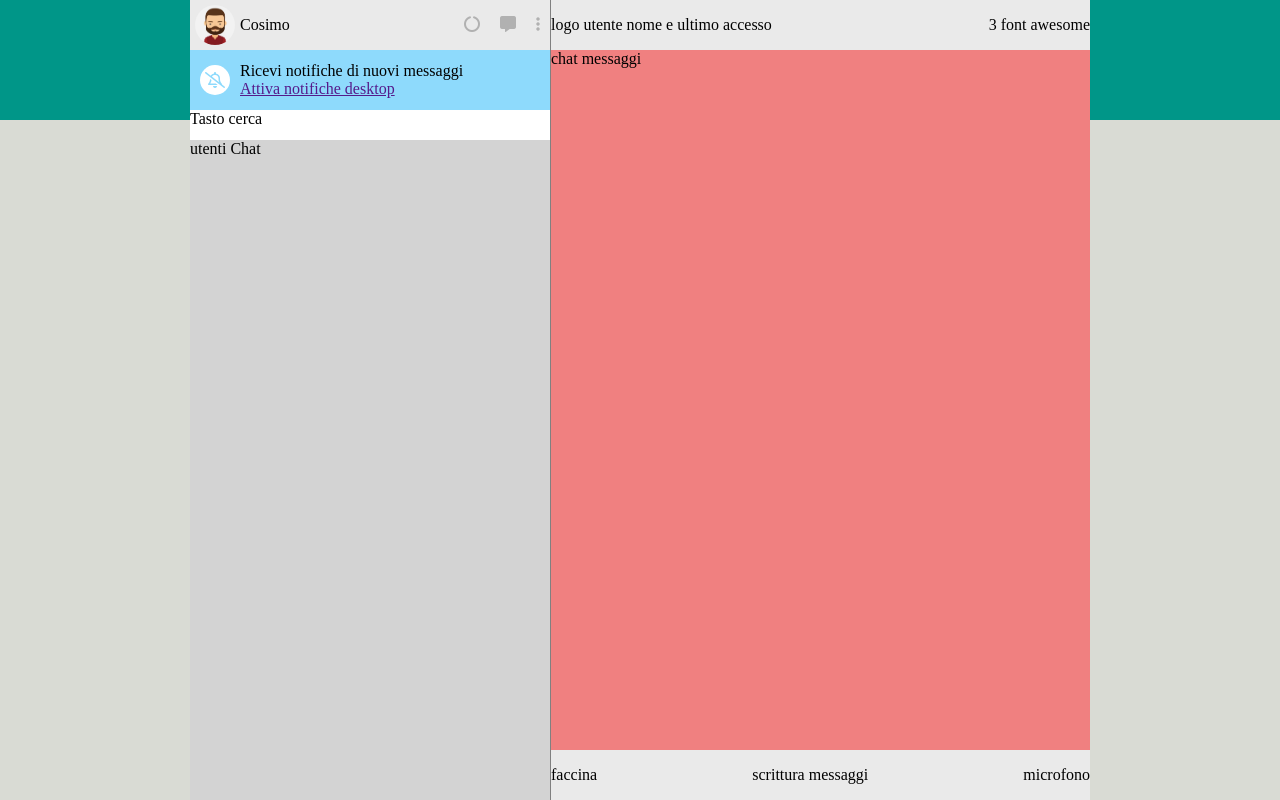
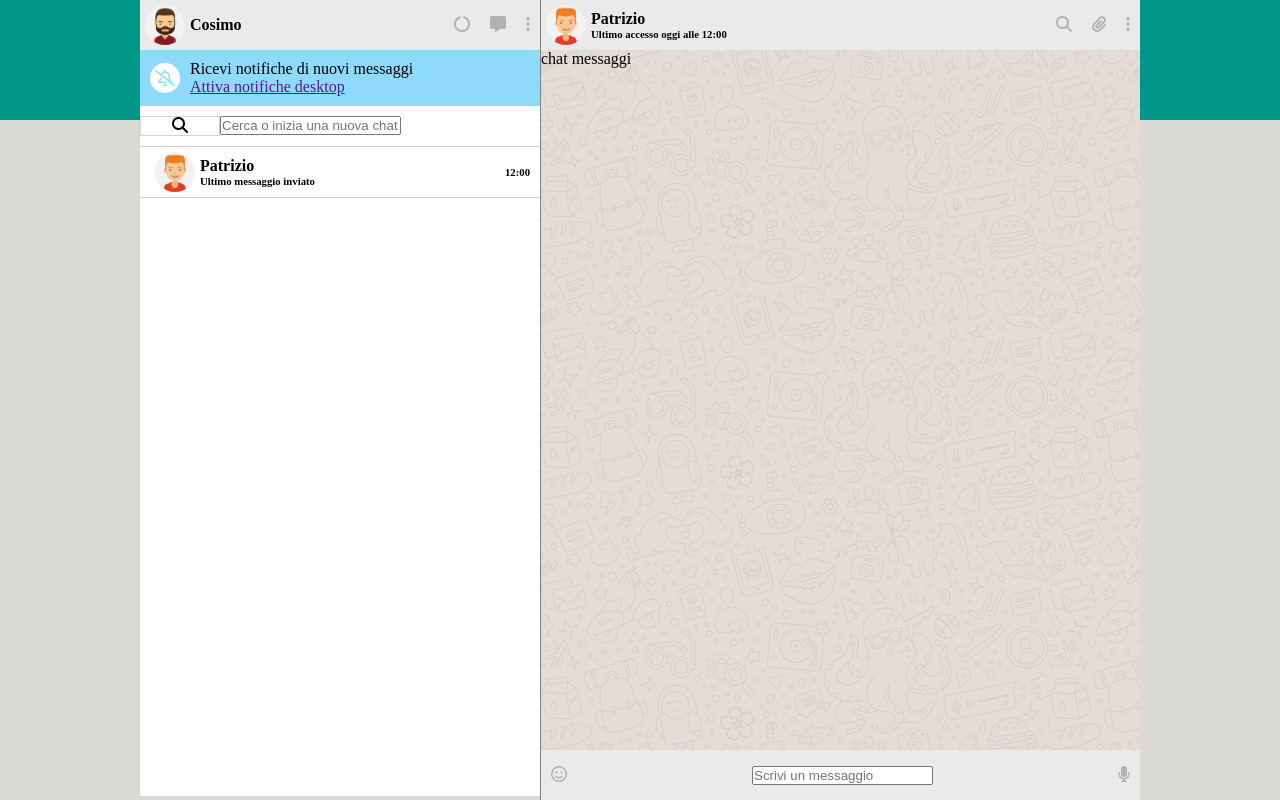
Before and after one commit to CosimoPetrarca/vue-boolzapp, a plain HTML site: page Milestone 1/index.html in a window 1280 px wide. Drawn offline with nearby package versions, Linux system fonts and the light colour scheme.

Commit message:
struttura quasi completa

```diff
--- a/Milestone 1/css/style.css
+++ b/Milestone 1/css/style.css
@@ -18,13 +18,17 @@
     align-items: center;
 }
 
+.grow{
+    flex-grow: 1;
+}
+
 body {
     background: linear-gradient(to bottom, #009688 15%, #d9dbd4 15%);
 
 }
 
 .container {
-    width: 900px;
+    width: 1000px;
     height: 100%;
     margin: 0 auto;
 
@@ -37,7 +41,7 @@ img{
     padding: 5px;
 }
 
-.fa-solid{
+.fa-solid, .fa-face-smile{
     color: #b1b1b1;
     padding: 0 10px;
 }
@@ -54,7 +58,7 @@ img{
 }
 
 /*---------
-   Main
+   Main left
  ---------*/
 
 .left {
@@ -78,20 +82,37 @@ img{
 
 .notification-space {
     background-color: #8edafc;
-    height: 60px;
+    padding: 10px 0;
 }
 
 .find {
     background-color: white;
-    height: 30px;
+    padding: 10px 0;
 }
 
 .chat-users {
-    background-color: lightgray;
-    height: calc(100vh - 140px);
+    background-color: white;
+    height: calc(100vh - 150px);
+}
+
+.utente{
+    padding: 0 10px;
+    border-top: 1px solid lightgray;
+    border-bottom: 1px solid lightgray;
 }
 
 .window-chat {
-    background-color: lightcoral;
+    background-image: url(../img/mine.jpg);
     height: calc(100vh - 100px);
 }
+
+.lente{
+    background-color: white;
+    border: 1px solid lightgray;
+    text-align: center;
+    width: 20%;
+}
+
+/*---------
+  Main right
+ ---------*/
--- a/Milestone 1/index.html
+++ b/Milestone 1/index.html
@@ -17,19 +17,23 @@
 <body>
     <div id="app">
         <div class="container flex">
+            <!-- left main -->
             <div class="left">
                 <header>
+                    <!-- header utente -->
                     <div class="flex align">
                         <img src="img/avatar_8.jpg" alt="logo utente">
-                        <span>Cosimo</span>
+                        <h4>Cosimo</h4>
                     </div>
                     <div class="flex align">
-                       <div><i class="fa-solid fa-circle-notch"></i></div>
-                       <div><i class="fa-solid fa-message"></i></div>
-                       <div><i class="fa-solid fa-ellipsis-vertical"></i></div>
+                        <div><i class="fa-solid fa-circle-notch"></i></div>
+                        <div><i class="fa-solid fa-message"></i></div>
+                        <div><i class="fa-solid fa-ellipsis-vertical"></i></div>
                     </div>
+                    <!-- /header utente -->
                 </header>
                 <main>
+                    <!-- notifiche -->
                     <div class="notification-space flex align">
                         <div class="bell flex align"><i class="fa-regular fa-bell-slash"></i></div>
                         <div>
@@ -37,28 +41,66 @@
                             <a href="">Attiva notifiche desktop</a>
                         </div>
                     </div>
-                    <div class="find">Tasto cerca</div>
-                    <div class="chat-users">utenti Chat</div>
+                    <!-- /notifiche -->
+
+                    <!-- tasto cerca -->
+                    <div class="find flex">
+                        <div class="lente"><i class="fa fa-search"></i></div>
+                        <div><input type="text" placeholder="Cerca o inizia una nuova chat"></div>
+                    </div>
+                    <!-- /tasto cerca -->
+
+                    <!-- lista utenti -->
+                    <div class="chat-users">
+                        <div class="utente flex align">
+                            <img src="img/avatar_1.jpg" alt="logo utente">
+                            <div class="grow">
+                                <h4>Patrizio</h4>
+                                <h6>Ultimo messaggio inviato</h6>
+                            </div>
+                            <h6>12:00</h6>
+                        </div>
+
+
+                    </div>
+                    <!-- /lista utenti -->
                 </main>
             </div>
+            <!-- /left main -->
+
+            <!-- right main -->
             <div class="right">
                 <header>
-                    <div>
-                        logo utente nome e ultimo accesso
+                    <!-- header messaggi -->
+                    <div class="flex align">
+                        <img src="img/avatar_1.jpg" alt="logo utente">
+                        <div>
+                            <h4>Patrizio</h4>
+                            <h6>Ultimo accesso oggi alle 12:00</h6>
+                        </div>
                     </div>
-                    <div>
-                        3 font awesome
+                    <div class="flex align">
+                        <div><i class="fa-solid fa-magnifying-glass"></i></div>
+                        <div><i class="fa-solid fa-paperclip"></i></div>
+                        <div><i class="fa-solid fa-ellipsis-vertical"></i></div>
                     </div>
+                    <!-- /header messaggi -->
                 </header>
+
                 <main class="window-chat">
+                    <!-- chat messaggi -->
                     chat messaggi
+                    <!-- /chat messaggi -->
                 </main>
                 <footer class="right-footer">
-                    <div>faccina</div>
-                    <div>scrittura messaggi</div>
-                    <div>microfono</div>
+                    <!-- footer messaggi -->
+                    <div><i class="fa-regular fa-face-smile"></i></div>
+                    <div><input type="text" placeholder="Scrivi un messaggio"></div>
+                    <div><i class="fa-solid fa-microphone"></i></div>
+                    <!-- /footer messaggi -->
                 </footer>
             </div>
+            <!-- /right main -->
         </div>
     </div>
 
```
Also changed, not shown: Milestone 1/img/avatar_1.jpg (added), Milestone 1/img/avatar_2.jpg (added), Milestone 1/img/avatar_3.jpg (added), Milestone 1/img/avatar_4.jpg (added), Milestone 1/img/avatar_5.jpg (added), Milestone 1/img/avatar_6.jpg (added), Milestone 1/img/avatar_7.jpg (added), Milestone 1/img/avatar_io.jpg (added), Milestone 1/img/mine.jpg (added).
